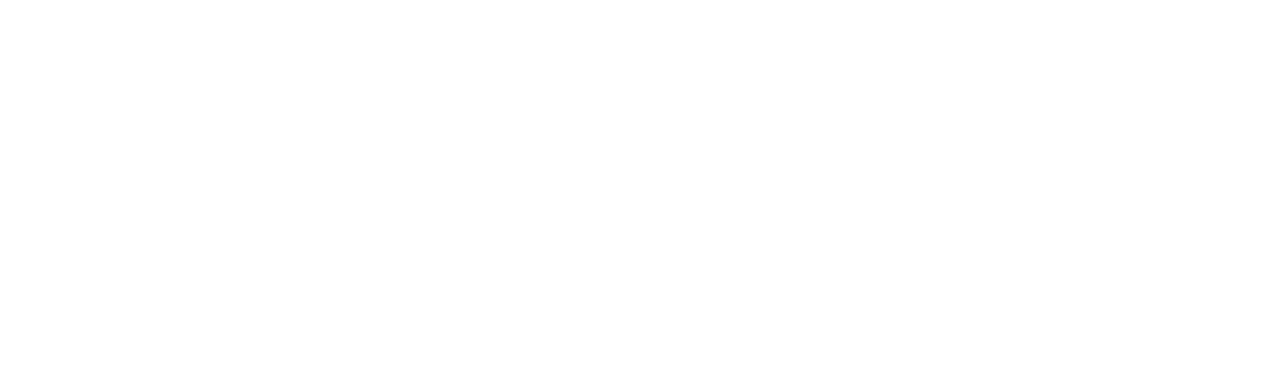
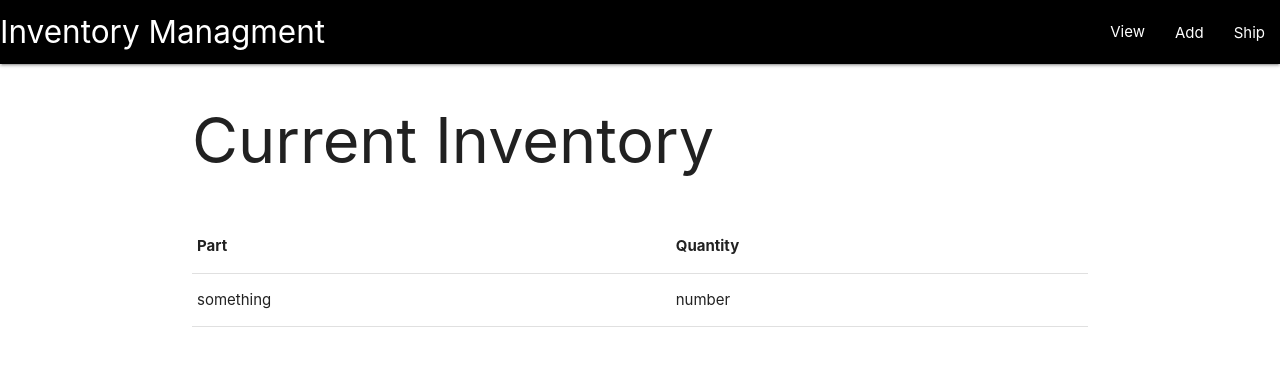
Before and after one commit to dawnpatrol506/si_inventory, a plain HTML site: page index.html in a window 1280 px wide. Drawn offline with nearby package versions, Linux system fonts and the light colour scheme.

Commit message:
skeleton laid out, modals working

```diff
--- a/assets/js/logic.js
+++ b/assets/js/logic.js
@@ -0,0 +1,3 @@
+$(document).ready(function(){
+    $('.modal').modal();
+})
--- a/index.html
+++ b/index.html
@@ -7,8 +7,50 @@
     <link rel="stylesheet" href="https://cdnjs.cloudflare.com/ajax/libs/materialize/1.0.0/css/materialize.min.css">
     <title>Strand Industries Warehouse</title>
 </head>
+
 <body>
+    <nav class="black">
+        <div class="nav-wrappber">
+            <a href="#" class="brand-logo">Inventory Managment</a>
+            <ul class="right hide-on-med-and-down">
+                <li><a href="#">View</a></li>
+                <li><a href="#add-modal" class="waves-effect waves-light modal-trigger">Add</a></li>
+                <li><a href="#ship-modal" class="waves-effect waves-light modal-trigger">Ship</a></li>
+            </ul>
+        </div>
+    </nav>
 
+    <div class="container">
+        <div class="row">
+            <h1>Current Inventory</h1>
+        </div>
+        <section id="view-section" class="row">
+            <table>
+                <thead>
+                    <th>Part</th>
+                    <th>Quantity</th>
+                </thead>
+                <tr>
+                    <td>something</td>
+                    <td>number</td>
+                </tr>
+            </table>
+        </section>
+    </div>
+
+    <div id='add-modal' class="modal">
+        <div class="modal-content">
+            <h4>Add Inventory</h4>
+            <p>FORM DATA</p>
+        </div>
+    </div>
+
+    <div id='ship-modal' class="modal">
+        <div class="modal-content">
+            <h4>Ship Inventory</h4>
+            <p>FORM DATA</p>
+        </div>
+    </div>
 
 
 
```
